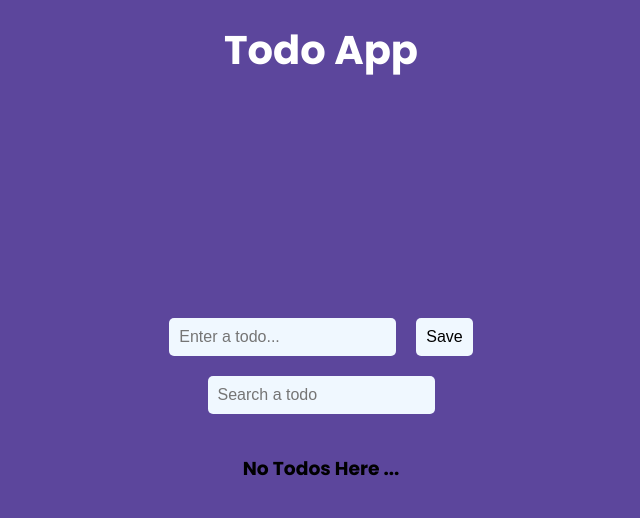
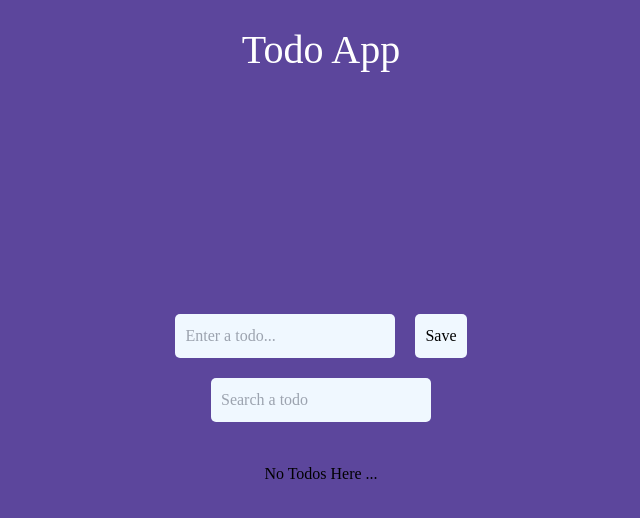
Before and after one commit to Karthiksk123/todo-app-vue, a Vue app: page / in a window 1280 px wide. Shown: the top 518 px of the page, without its empty margins (319-959 px from the left). Built offline with nearby package versions, Linux system fonts and the light colour scheme.

Commit message:
chnages : Tailwindcss Plugin added

```diff
--- a/package.json
+++ b/package.json
@@ -14,6 +14,9 @@
   },
   "devDependencies": {
     "@vitejs/plugin-vue": "^4.2.1",
+    "autoprefixer": "^10.4.14",
+    "postcss": "^8.4.23",
+    "tailwindcss": "^3.3.2",
     "vite": "^4.3.4"
   }
 }
--- /dev/null
+++ b/postcss.config.js
@@ -0,0 +1,6 @@
+module.exports = {
+  plugins: {
+    tailwindcss: {},
+    autoprefixer: {},
+  },
+}
--- a/src/assets/base.css
+++ b/src/assets/base.css
@@ -1,74 +1,3 @@
-/* color palette from <https://github.com/vuejs/theme> */
-:root {
-  --vt-c-white: #ffffff;
-  --vt-c-white-soft: #f8f8f8;
-  --vt-c-white-mute: #f2f2f2;
-
-  --vt-c-black: #181818;
-  --vt-c-black-soft: #222222;
-  --vt-c-black-mute: #282828;
-
-  --vt-c-indigo: #2c3e50;
-
-  --vt-c-divider-light-1: rgba(60, 60, 60, 0.29);
-  --vt-c-divider-light-2: rgba(60, 60, 60, 0.12);
-  --vt-c-divider-dark-1: rgba(84, 84, 84, 0.65);
-  --vt-c-divider-dark-2: rgba(84, 84, 84, 0.48);
-
-  --vt-c-text-light-1: var(--vt-c-indigo);
-  --vt-c-text-light-2: rgba(60, 60, 60, 0.66);
-  --vt-c-text-dark-1: var(--vt-c-white);
-  --vt-c-text-dark-2: rgba(235, 235, 235, 0.64);
-}
-
-/* semantic color variables for this project */
-:root {
-  --color-background: var(--vt-c-white);
-  --color-background-soft: var(--vt-c-white-soft);
-  --color-background-mute: var(--vt-c-white-mute);
-
-  --color-border: var(--vt-c-divider-light-2);
-  --color-border-hover: var(--vt-c-divider-light-1);
-
-  --color-heading: var(--vt-c-text-light-1);
-  --color-text: var(--vt-c-text-light-1);
-
-  --section-gap: 160px;
-}
-
-@media (prefers-color-scheme: dark) {
-  :root {
-    --color-background: var(--vt-c-black);
-    --color-background-soft: var(--vt-c-black-soft);
-    --color-background-mute: var(--vt-c-black-mute);
-
-    --color-border: var(--vt-c-divider-dark-2);
-    --color-border-hover: var(--vt-c-divider-dark-1);
-
-    --color-heading: var(--vt-c-text-dark-1);
-    --color-text: var(--vt-c-text-dark-2);
-  }
-}
-
-*,
-*::before,
-*::after {
-  box-sizing: border-box;
-  margin: 0;
-  position: relative;
-  font-weight: normal;
-}
-
-body {
-  min-height: 100vh;
-  color: var(--color-text);
-  background: var(--color-background);
-  transition: color 0.5s, background-color 0.5s;
-  line-height: 1.6;
-  font-family: Inter, -apple-system, BlinkMacSystemFont, 'Segoe UI', Roboto, Oxygen, Ubuntu,
-    Cantarell, 'Fira Sans', 'Droid Sans', 'Helvetica Neue', sans-serif;
-  font-size: 15px;
-  text-rendering: optimizeLegibility;
-  -webkit-font-smoothing: antialiased;
-  -moz-osx-font-smoothing: grayscale;
-}
+@tailwind base;
+@tailwind components;
+@tailwind utilities;
--- a/src/assets/main.css
+++ b/src/assets/main.css
@@ -1,3 +1,7 @@
+@tailwind base;
+@tailwind components;
+@tailwind utilities;
+
 @import url("https://fonts.googleapis.com/css2?family=Montserrat:wght@200;300;400;500;600;700;800&family=Poppins:wght@200;300;400;500;600;700;800;900&display=swap");
 
 * {
--- a/src/components/TodoPage.vue
+++ b/src/components/TodoPage.vue
@@ -1,6 +1,6 @@
 <template>
   <div class="page-area">
-    <div class="input-area">
+    <div class="input-area ">
       <h1 v-if="editableTask">Edit Task {{ task }}</h1>
       <h1 v-else></h1>
       <input type="text" placeholder="Enter a todo..." v-model="task" />
--- /dev/null
+++ b/tailwind.config.js
@@ -0,0 +1,13 @@
+/** @type {import('tailwindcss').Config} */
+module.exports = {
+  purge: [],
+  purge: ['./index.html', './src/**/*.{vue,js,ts,jsx,tsx}'],
+   darkMode: false, // or 'media' or 'class'
+   theme: {
+     extend: {},
+   },
+   variants: {
+     extend: {},
+   },
+   plugins: [],
+ }
```
Also changed, not shown: 1 other file (tests, documents, lock files or other folders).
